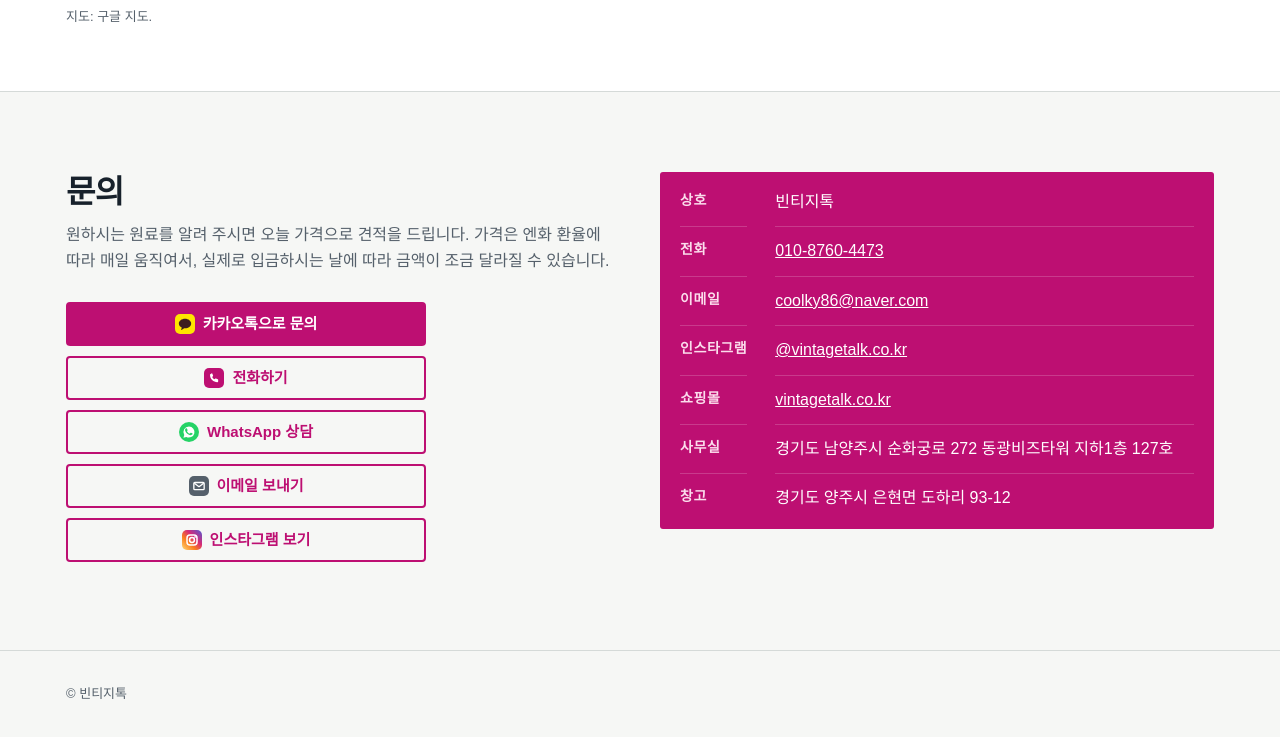
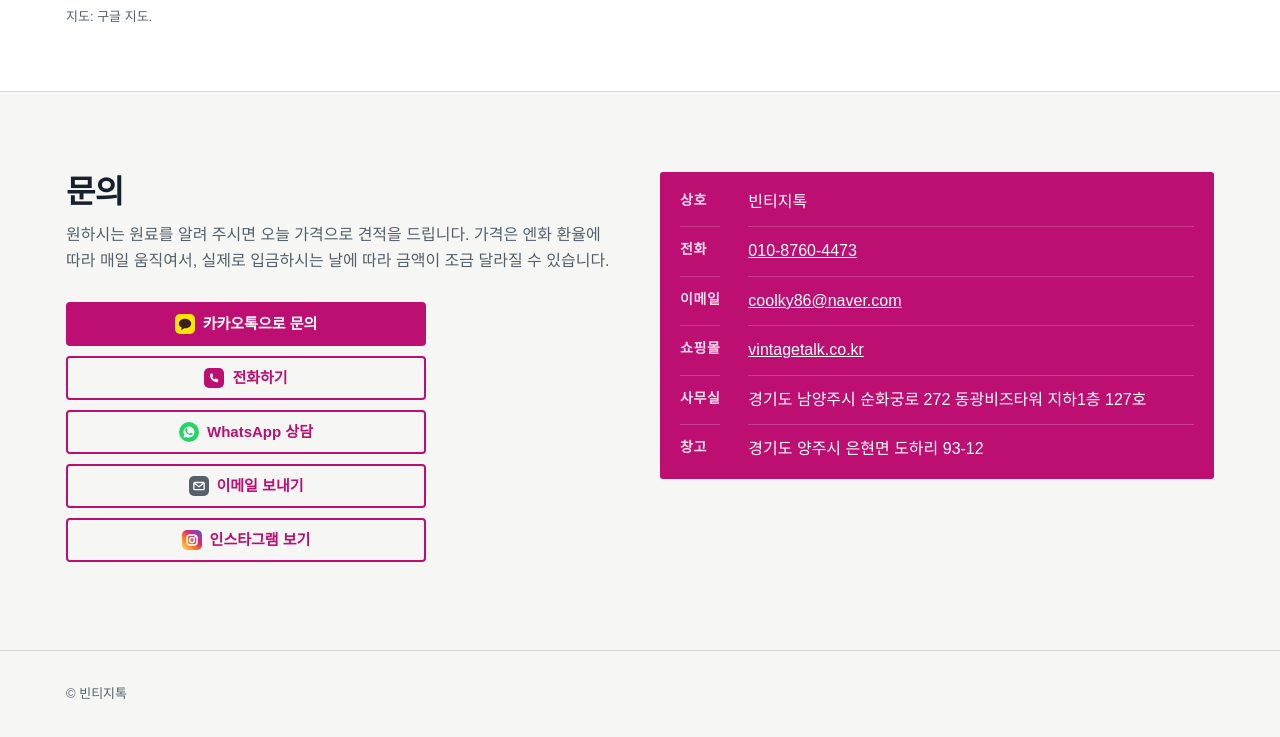
Before and after one commit to vintagetalk/vintagetalk.github.io, a plain HTML site: page japan/index.html in a window 1280 px wide. Shown: the part 6260-6997 px from the top of the page. Drawn offline with Linux system fonts and the light colour scheme; a web font is replaced by a local one.

Commit message:
연락처 표에서 인스타그램 줄 삭제

```diff
--- a/japan/index.html
+++ b/japan/index.html
@@ -529,7 +529,6 @@ footer p{margin:0 0 6px}
         <dt>상호</dt><dd class="js-name"></dd>
         <dt>전화</dt><dd class="num"><a class="js-tel js-tel-text" href="#"></a></dd>
         <dt>이메일</dt><dd><a class="js-mail js-mail-text" href="#"></a></dd>
-        <dt>인스타그램</dt><dd><a class="js-insta js-insta-text" target="_blank" rel="noopener"></a></dd>
         <dt>쇼핑몰</dt><dd><a class="js-shop js-shop-text" target="_blank" rel="noopener"></a></dd>
         <dt>사무실</dt><dd class="js-addr"></dd>
         <dt>창고</dt><dd class="js-wh"></dd>
```
